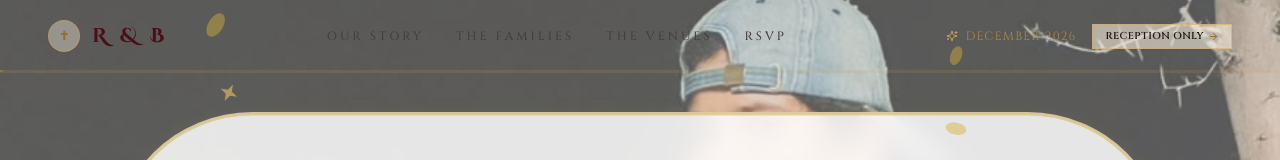
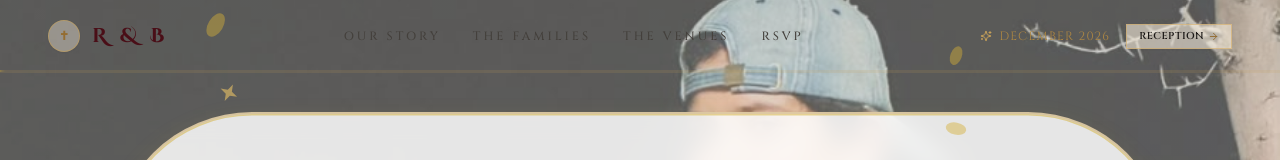
Before and after one commit to Akhilrs-RS/wed, a React (Vite) app in the folder frontend/: page / in a window 1280 px wide. Shown: the top 160 px of the page. Built offline with nearby package versions, Linux system fonts and the light colour scheme; a web font is replaced by a local one.

Commit message:
fix(navbar): rename 'RECEPTION ONLY' button to 'RECEPTION'

```diff
--- a/frontend/src/components/Navbar.jsx
+++ b/frontend/src/components/Navbar.jsx
@@ -114,10 +114,10 @@ export default function Navbar({ navigate }) {
           {navigate && (
             <button
               onClick={() => navigate('/reception')}
-              className="group inline-flex items-center space-x-1 px-3 py-1 bg-gold-100/60 hover:bg-gold-200/80 text-gold-900 border border-gold-400/60 text-[10px] font-cinzel tracking-wider uppercase font-semibold transition-all shadow-sm"
+              className="group inline-flex items-center space-x-1 px-3 py-1 bg-gold-100/60 hover:bg-gold-200/80 text-gold-900 border border-gold-400/60 text-[10px] font-cinzel tracking-wider uppercase font-semibold transition-all shadow-sm cursor-pointer"
               title="Open dedicated Wedding Reception invitation page"
             >
-              <span>RECEPTION ONLY</span>
+              <span>RECEPTION</span>
               <ArrowRight size={11} className="text-gold-700 transition-transform group-hover:translate-x-0.5" />
             </button>
           )}
@@ -162,9 +162,9 @@ export default function Navbar({ navigate }) {
                     setMobileMenuOpen(false);
                     navigate('/reception');
                   }}
-                  className="w-full py-2.5 text-center text-xs tracking-wider uppercase font-cinzel text-gold-900 bg-gold-100/80 border border-gold-400 font-bold"
+                  className="w-full py-2.5 text-center text-xs tracking-wider uppercase font-cinzel text-gold-900 bg-gold-100/80 border border-gold-400 font-bold cursor-pointer"
                 >
-                  VIEW RECEPTION ONLY (DEC 30) →
+                  VIEW RECEPTION (DEC 30) →
                 </button>
               </div>
             )}
```
